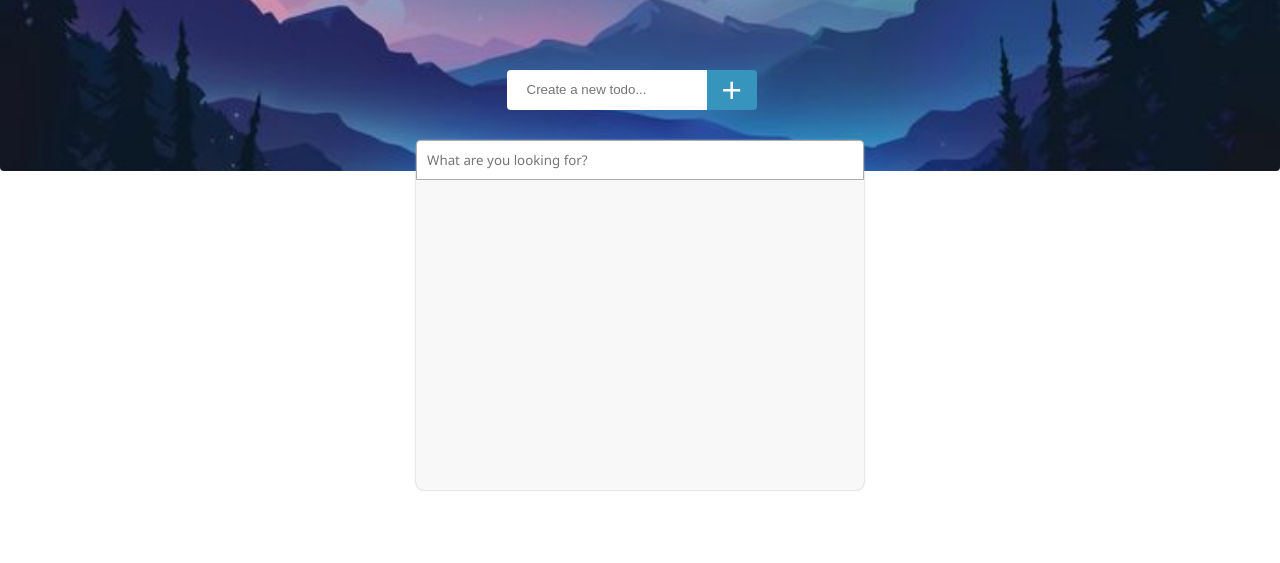
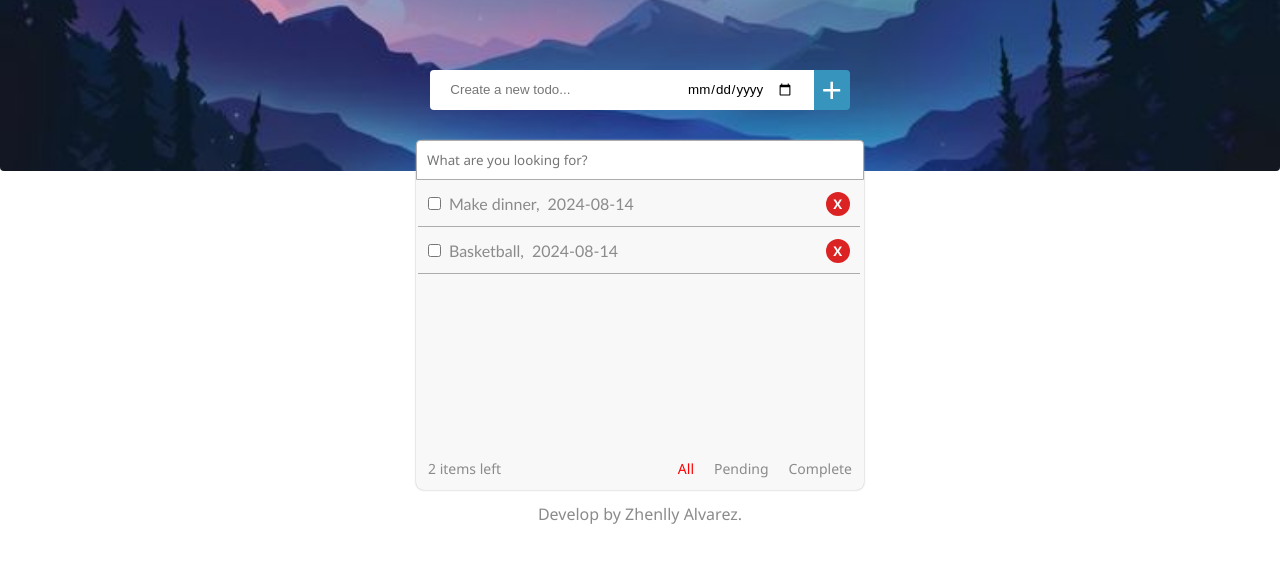
Before and after one commit to zhenllyalvarez/My-ToDo, a plain HTML site: page index.html in a window 1280 px wide. Shown: the part 189-752 px from the top of the page. Drawn offline with Linux system fonts and the light colour scheme.

Commit message:
added style

```diff
--- a/Assets/style/style.css
+++ b/Assets/style/style.css
@@ -17,6 +17,7 @@
 
 .content {
     display: flex;
+    width: 100%;
     height: 100vh;
     gap: 10px;
     align-items: center;
@@ -47,6 +48,16 @@
     outline: none;
 }
 
+.dateEl {
+    padding: 20px;
+    height: 40px;
+    width: 35%;
+    border: none;
+    /* border-radius: 0 0 0 4px; */
+    font-family: Arial, Helvetica, sans-serif;
+    outline: none;
+}
+
 .addBtn {
     height: 40px;
     width: 50px;
@@ -68,6 +79,20 @@
     border-radius: 8px;
     box-shadow: 0 0 2px rgb(173, 171, 171);
     background-color: rgb(248, 248, 248);
+    display: flex;
+    flex-direction: column;
+    justify-content: space-between;
+}
+
+.table .info {
+    display: flex;
+    justify-content: space-between;
+    font-size: 14px;
+}
+
+.renderEl {
+    display: flex;
+    gap: 20px;
 }
 
 .searchEl {
@@ -77,3 +102,67 @@
     border-radius: 4px 4px 0 0;
     outline: none;
 }
+
+.trEl td{
+    font-family: 'Courier New', Courier, monospace;
+    width: 34.5vw;
+    padding: 10px;
+    display: flex;
+    align-items: center;
+    justify-content: space-between;
+    border-bottom: 1px solid rgb(173, 171, 171);
+    color: rgb(140, 138, 138);
+}
+
+.trEl td .boxP {
+    width: 33vw;
+    display: flex;
+    gap: 2%;
+}
+
+.trEl td .boxP p{
+    font-family:'Gill Sans', 'Gill Sans MT', Calibri, 'Trebuchet MS', sans-serif;
+}
+
+.removeBtn {
+    border: none;
+    height: 24px;
+    width: 24px;
+    font-weight: bold;
+    border-radius: 12px;
+    background-color: #dc2323;
+    color: white;
+    cursor: pointer;
+}
+
+.removeBtn:hover {
+    border: none;
+    height: 24px;
+    width: 24px;
+    font-weight: bold;
+    border-radius: 12px;
+    background-color: #ff0000;
+    color: white;
+    cursor: pointer;
+}
+
+.info {
+    bottom: 0;
+    left: 0;
+    width: 100%;
+    padding: 12px;
+    text-align: center;
+    color: rgb(140, 138, 138);
+}
+
+footer {
+    margin-top: 25%;
+    /* position: fixed; */
+    bottom: 0;
+    left: 0;
+    width: 100%;
+    padding: 12px;
+    text-align: center;
+    color: rgb(140, 138, 138);
+    font-family: Arial, Helvetica, sans-serif;
+}
--- a/index.html
+++ b/index.html
@@ -12,12 +12,55 @@
             <h1 class="title">My To-Do List</h1>
             <div class="buttons">
                 <input class="inputElement" type="text" placeholder="Create a new todo...">
+                <input class="dateEl" type="date" name="" id="">
                 <button class="addBtn">+</button>
             </div>
             <div class="table">
-                <input class="searchEl" type="search" name="" id="" placeholder="What are you looking for?">
+                <div>
+                    <input class="searchEl" type="search" name="" id="" placeholder="What are you looking for?">
+                <table>
+                    <tr class="trEl">
+                        <td>
+                            <div class="boxP">
+                                <input class="checkBox" type="checkbox" name="" id="">
+                                <p>Make dinner,</p>
+                                <p>2024-08-14</p>
+                            </div>
+                            <div class="tdBtn">
+                                <button class="removeBtn">X</button>
+                            </div>
+                        </td>
+                    </tr>
+                    <tr class="trEl">
+                        <td>
+                            <div class="boxP">
+                                <input class="checkBox" type="checkbox" name="" id="">
+                                <p>Basketball,</p>
+                                <p>2024-08-14</p>
+                            </div>
+                            <div class="tdBtn">
+                                <button class="removeBtn">X</button>
+                            </div>
+                        </td>
+                    </tr>
+                </table>
+                </div>
+                <div class="info">
+                    <div>
+                        <p>2 items left</p>
+                    </div>
+                    <div class="renderEl">
+                        <p style="color: red;">All</p>
+                        <p>Pending</p>
+                        <p>Complete</p>
+                    </div>
+                </div>
             </div>
         </div>
     </div>
+
+    <footer>
+        <p>Develop by Zhenlly Alvarez.</p>
+    </footer>
 </body>
 </html>
```
